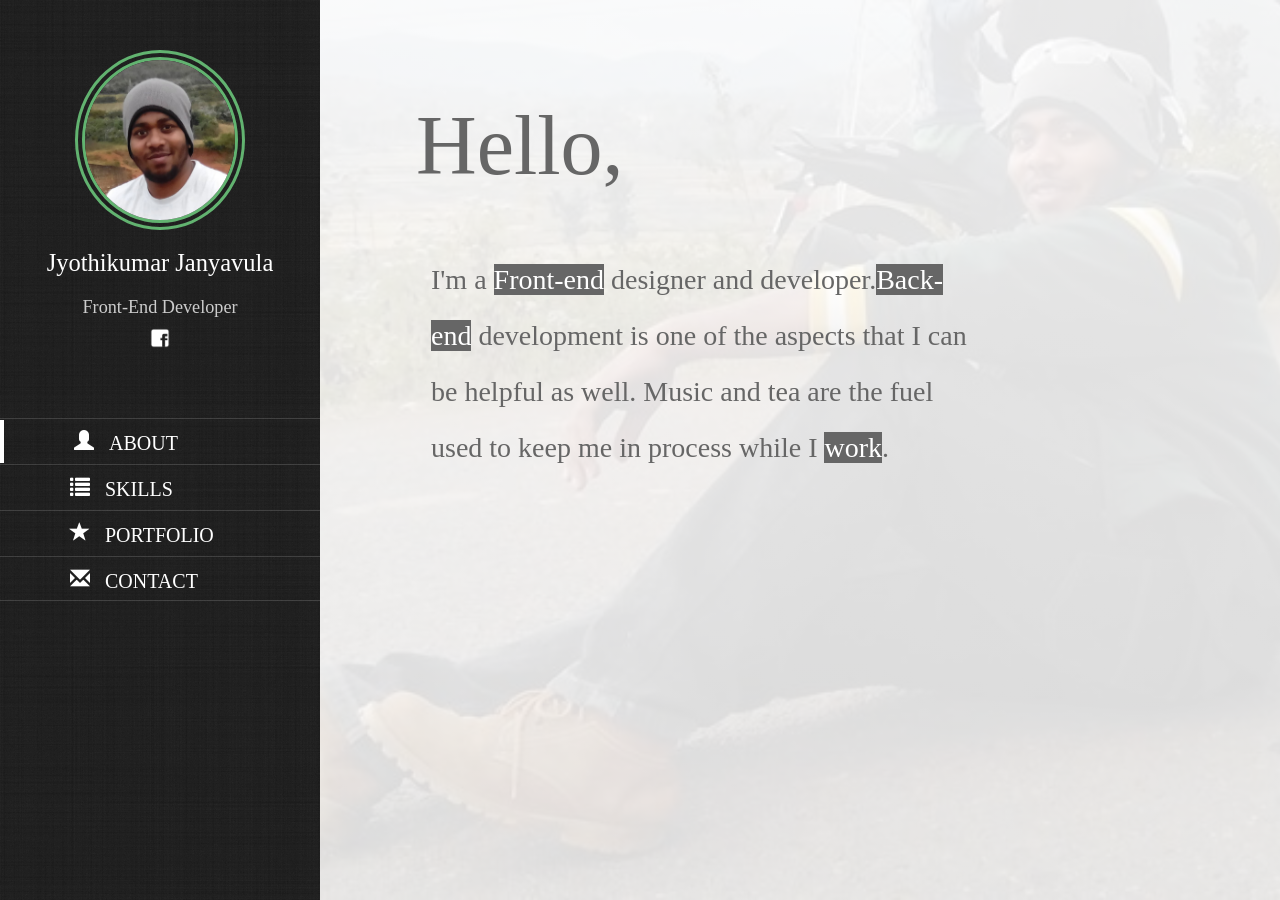
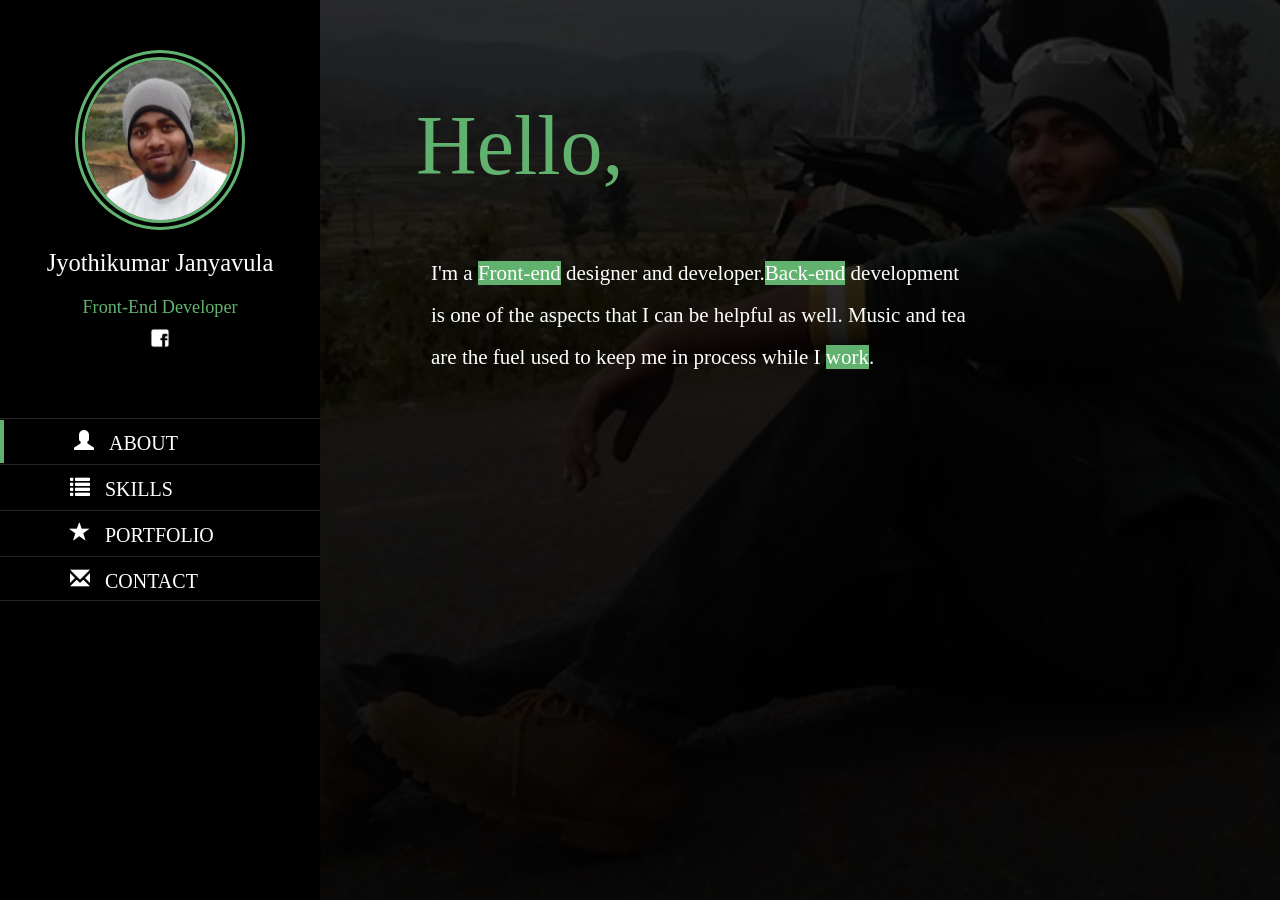
Before and after one commit to jyothikumar1990/jyothikumar1990.github.io, a Jekyll site: the page built from index.html, in a window 1280 px wide and 900 px high. Built offline with Jekyll 4.4.1, drawn with Linux system fonts in a browser that asks for light colours; nearby versions of some CDN libraries; some web fonts are replaced.

Commit message:
bg and font styles changed

```diff
--- a/_includes/head.html
+++ b/_includes/head.html
@@ -3,13 +3,14 @@
   <meta http-equiv="X-UA-Compatible" content="IE=edge">
   <meta name="viewport" content="width=device-width, initial-scale=1">
 
-  <title>Jyothikumar Janyavula</title>
+  <title>Jyothikumar | Janyavula | Front-End Developer</title>
   <meta name="description" content="{% if page.excerpt %}{{ page.excerpt | strip_html | strip_newlines | truncate: 160 }}{% else %}{{ site.description }}{% endif %}">
   <meta name=viewport content="width=device-width, initial-scale=1">
   <link rel="stylesheet" href="{{ "/css/main.css" | prepend: site.baseurl }}">
   <link rel="canonical" href="{{ page.url | replace:'index.html','' | prepend: site.baseurl | prepend: site.url }}">
   <link rel="alternate" type="application/rss+xml" title="{{ site.title }}" href="{{ "/feed.xml" | prepend: site.baseurl | prepend: site.url }}" />
-  <link href='http://fonts.googleapis.com/css?family=Frijole' rel='stylesheet' type='text/css'>
+  <!--  <link href='http://fonts.googleapis.com/css?family=Frijole' rel='stylesheet' type='text/css'> -->
+  <link href='http://fonts.googleapis.com/css?family=Shojumaru' rel='stylesheet' type='text/css'>
   <link href="//maxcdn.bootstrapcdn.com/font-awesome/4.2.0/css/font-awesome.min.css" rel="stylesheet">
   <!-- Latest compiled and minified CSS -->
   <link rel="stylesheet" href="https://maxcdn.bootstrapcdn.com/bootstrap/3.3.1/css/bootstrap.min.css">
--- a/_sass/_custom.scss
+++ b/_sass/_custom.scss
@@ -1,11 +1,11 @@
 *{
   margin: 0;
   padding: 0;
-  font-family: cursive;
+  font-family: 'Shojumaru', cursive;
 }
 
 body{
-  background-image: url(/images/black-Linen.png);
+  // background-image: url(/images/black-Linen.png);
   margin: 0;
   padding: 0;
 }
@@ -24,7 +24,7 @@ h1{
   height: 100vh;
   overflow-y: auto;
   position: fixed;
-  background-color:  transparent;
+  background-color: #000;
 
   #profile{
     text-align: center;
@@ -46,7 +46,7 @@ h1{
   h2 {
     font-weight: 300;
     font-size: 1.3em;
-    color: #CCC;
+    color: #62B370;
   }
 
 
@@ -84,7 +84,7 @@ h1{
   }
 
   .active{
-    border-left: 4px solid #fff;
+    border-left: 4px solid #61B26F;
     background-color: transparent;
   }
 
@@ -100,7 +100,7 @@ h1{
 
   #about{
     min-height: 100vh;
-    background:linear-gradient( rgba(255, 255, 255, 0.9), rgba(255, 255, 255, 0.85) ),
+    background:linear-gradient( rgba(0, 0, 0, 0.8), rgba(0, 0, 0, 0.9) ),
     url(/images/about.jpg) no-repeat center center;
     background-size: cover;
     background-repeat: no-repeat;
@@ -108,15 +108,15 @@ h1{
 
     h2 {
       font-size: 6em;
-      color: #666;
+      color: #61B26F;
       margin-top: 0;
     }
 
     p {
       padding: 50px 0 0 0;
-      font-size: 2em;
+      font-size: 1.5em;
       line-height: 2em;
-      color: #666;
+      color: #fff;
       margin: 0 0;
     }
 
@@ -128,7 +128,7 @@ h1{
 
     .green{
       color:white;
-      background-color: #666;
+      background-color: #61B26F;
     }
   }
 
--- a/index.html
+++ b/index.html
@@ -41,32 +41,32 @@ layout: default
         <hr style="width: 30%;margin-left: auto;margin-right: auto;border-top:2px solid #666">
         <div class="row skill_logo">
 
-          <div class="col-lg-3 col-md-4 col-sm-4 col-xs-6 sub_skill wow bounceIn" data-wow-duration="0.3s" data-wow-delay="0.2s">
+          <div class="col-lg-3 col-md-4 col-sm-4 col-xs-6 sub_skill wow bounceIn" data-wow-duration="0.2s" data-wow-delay="0.2s">
             <img src="/images/html5.png"><br>
             <b>HTML5</b>
           </div>
 
-          <div class="col-lg-3 col-md-4 col-sm-4 col-xs-6 sub_skill wow bounceIn" data-wow-duration="0.3s" data-wow-delay="0.4s">
+          <div class="col-lg-3 col-md-4 col-sm-4 col-xs-6 sub_skill wow bounceIn" data-wow-duration="0.2s" data-wow-delay="0.4s">
             <img src="/images/css3.png"><br>
             <b>CSS3</b>
           </div>
 
-          <div class="col-lg-3 col-md-4 col-sm-4 col-xs-6 sub_skill wow bounceIn" data-wow-duration="0.3s" data-wow-delay="0.6s">
+          <div class="col-lg-3 col-md-4 col-sm-4 col-xs-6 sub_skill wow bounceIn" data-wow-duration="0.2s" data-wow-delay="0.6s">
             <img src="/images/js.png"><br>
             <b>JS</b>
           </div>
 
-          <div class="col-lg-3 col-md-4 col-sm-4 col-xs-6 sub_skill wow bounceIn" data-wow-duration="0.3s" data-wow-delay="0.8s">
+          <div class="col-lg-3 col-md-4 col-sm-4 col-xs-6 sub_skill wow bounceIn" data-wow-duration="0.2s" data-wow-delay="0.8s">
             <img src="/images/bootstrap.png"><br>
             <b>BOOTSTRAP</b>
           </div>
 
-          <div class="col-lg-3 col-md-4 col-sm-4 col-xs-6 sub_skill wow bounceIn" data-wow-duration="0.3s" data-wow-delay="1s">
+          <div class="col-lg-3 col-md-4 col-sm-4 col-xs-6 sub_skill wow bounceIn" data-wow-duration="0.2s" data-wow-delay="1s">
             <img src="/images/testing.png"><br>
             <b>TESTING</b>
           </div>
 
-          <div class="col-lg-3 col-md-4 col-sm-4 col-xs-6 sub_skill wow bounceIn" data-wow-duration="0.3s" data-wow-delay="1.2s">
+          <div class="col-lg-3 col-md-4 col-sm-4 col-xs-6 sub_skill wow bounceIn" data-wow-duration="0.2s" data-wow-delay="1.2s">
           </div>
 
         </div>
```
